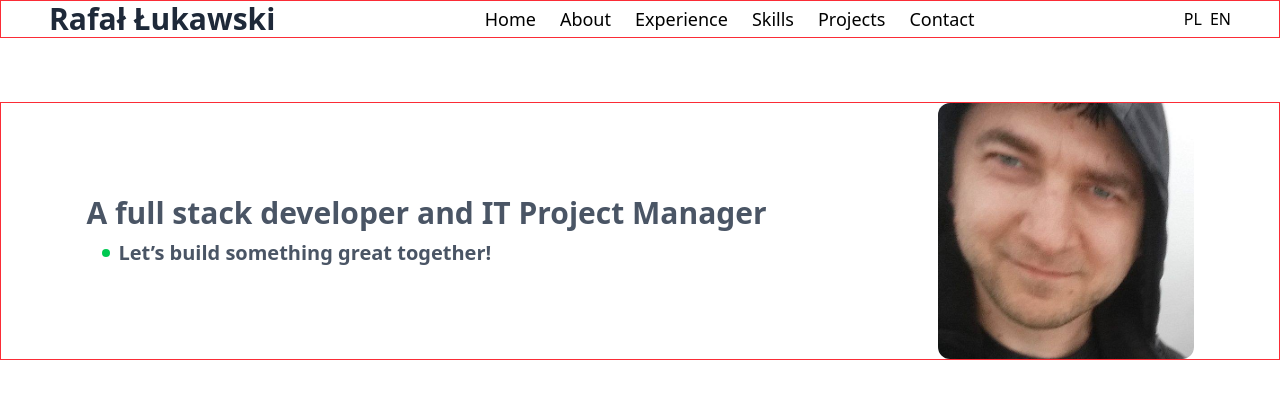
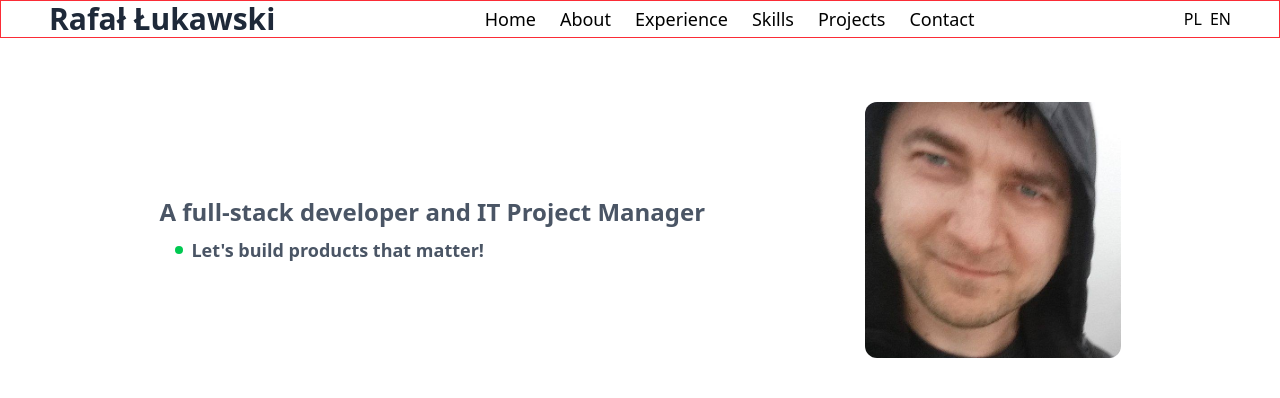
Before and after one commit to rlukawski/personal-website, a React (Vite) app: page / in a window 1280 px wide. Shown: the top 398 px of the page. Built offline with nearby package versions, Linux system fonts and the light colour scheme.

Commit message:
Update header

```diff
--- a/src/components/Home.tsx
+++ b/src/components/Home.tsx
@@ -3,12 +3,12 @@ import authorImg from "../assets/author.jpg";
 export const Home = () => {
   return (
     <main id="home" className="mt-16">
-      <div className="flex w-full justify-around items-center border border-red-500">
+      <div className="flex w-full justify-evenly items-center">
         <div className="h-full flex flex-col gap-2">
-          <p className="header-text">A full stack developer and IT Project Manager</p>
+          <p className="text-gray-600 text-2xl font-bold">A full-stack developer and IT Project Manager</p>
           <div className="flex gap-2 items-center pl-4">
             <div className="w-2 h-2 rounded-full bg-green-500"></div>
-            <p className="body-text">Let’s build something great together!</p>
+            <p className="text-gray-600 text-lg font-bold">Let's build products that matter!</p>
           </div>
         </div>
         <div className="w-64">
```
